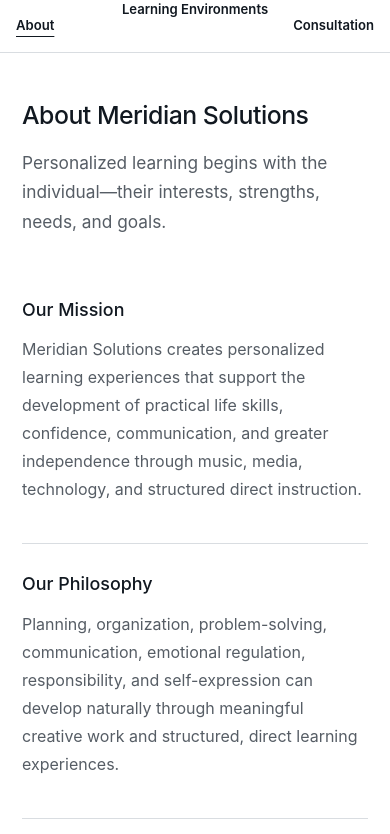
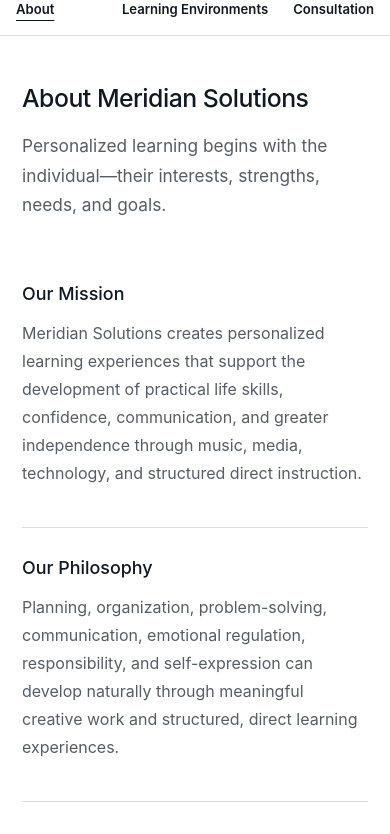
Before and after one commit to meridiansoundsolutionsllc-droid/Group-Chat-, a plain HTML site: page about.html in a window 390 px wide. Shown: the part 55-889 px from the top of the page. Drawn offline with Linux system fonts and the light colour scheme.

Commit message:
Keep mobile navigation on one centered row

```diff
--- a/meridian-site.css
+++ b/meridian-site.css
@@ -682,9 +682,9 @@ footer,
   }
 
   .nav-links .nav-home { display:none; }
-  .nav-links .nav-about { grid-column:1; justify-self:start; }
-  .nav-links .nav-learning { grid-column:2; justify-self:center; }
-  .nav-links .nav-consult { grid-column:3; justify-self:end; }
+  .nav-links .nav-about { grid-column:1; grid-row:1; justify-self:start; }
+  .nav-links .nav-learning { grid-column:2; grid-row:1; justify-self:center; }
+  .nav-links .nav-consult { grid-column:3; grid-row:1; justify-self:end; }
 
   .nav-label-full { display:none; }
   .nav-label-mobile { display:inline; }
```
